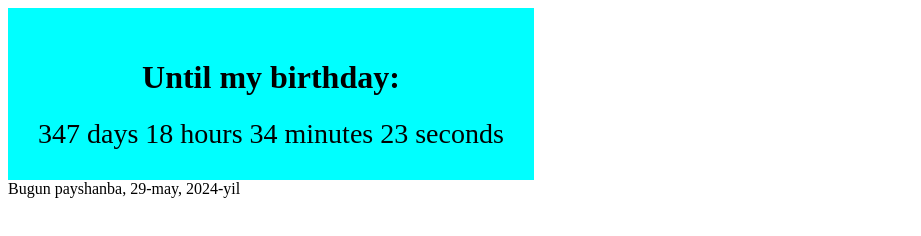
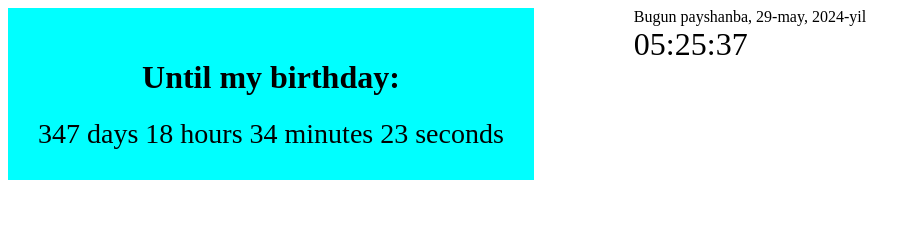
Before and after one commit to Abdulhafiz0512/JS-, a plain HTML site: page index.html in a window 1280 px wide. Shown: the whole page, without its empty margins (0-921 px from the left). Drawn offline with Linux system fonts and the light colour scheme.

Commit message:
clock and countdown

```diff
--- a/index.html
+++ b/index.html
@@ -11,9 +11,10 @@
       <div id="sarlavha"><h1>Until my birthday:</h1></div>
       <div id="time"></div>
     </div>
-
+    <div class="clock">
     <div id="sana"></div>
     <div id="vaqt"></div>
+  </div>
     <script src="./index.js"></script>
   </body>
 </html>
--- a/index.js
+++ b/index.js
@@ -3,6 +3,8 @@
   time.style.fontSize = "32px";
   let sana = document.getElementById("sana");
   time.style.fontSize ="28px";
+  let vaqt = document.getElementById("vaqt");
+  vaqt.style.fontSize ="32px";
 
   setInterval(function () {
     let my_birthday = new Date('2025,05,12')
@@ -62,9 +64,21 @@
       left_hours='0'+left_hours;
     }
 
+    if (seconds<10){
+      seconds='0'+seconds;
+    }
+    if (minutes<10){
+      minutes='0'+minutes;
+    }
+    if (hours<10){
+      hours='0'+hours;
+    }
+
     time.textContent = ` ${left_days} days ${left_hours} hours ${left_minutes} minutes ${left_seconds} seconds`;
 
     sana.textContent = `Bugun ${kunlari[hafta]}, ${kun}-${months[mon]}, ${year}-yil`
+    vaqt.textContent =`${hours}:${minutes}:${seconds}`
+
   },1000);
 
 })();
--- a/style.css
+++ b/style.css
@@ -1,6 +1,6 @@
 body{
     display: flex;
-    flex-direction: column;
+    gap: 100px;
 }
 .countdown{
 
@@ -12,3 +12,7 @@ body{
     width: fit-content;
     padding: 30px;
 }
+.clock{
+    display: flex;
+    flex-direction: column;
+}
```
